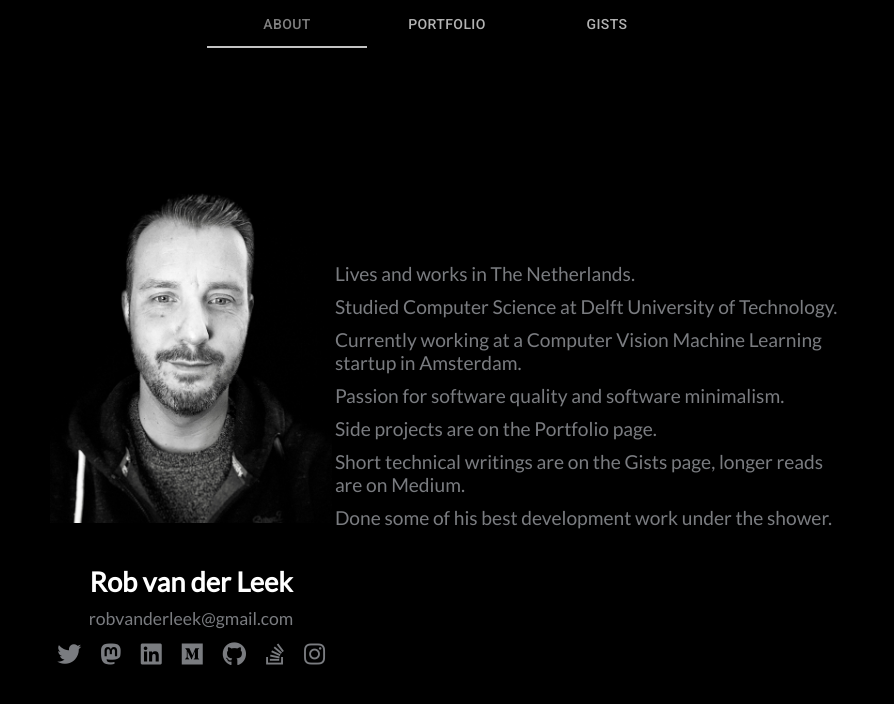
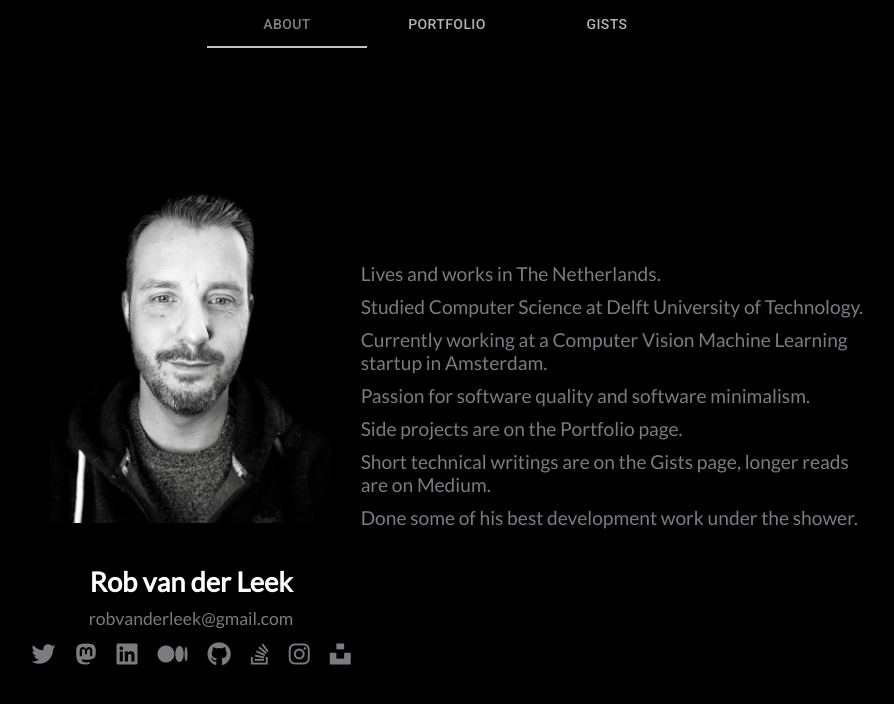
Before and after one commit to robvanderleek/robvanderleek.github.io, a React (Create React App) app: page /portfolio in a window 1280 px wide. Shown: the top 704 px of the page, without its empty margins (193-1087 px from the left). Built offline with nearby package versions, Linux system fonts and the light colour scheme.

Commit message:
Add link to Unsplash

```diff
--- a/public/index.html
+++ b/public/index.html
@@ -5,15 +5,10 @@
     <link rel="icon" href="%PUBLIC_URL%/favicon.ico"/>
     <meta name="viewport" content="width=device-width, initial-scale=1"/>
     <meta name="theme-color" content="#000000"/>
-    <meta
-            name="description"
-            content="Web site created using create-react-app"
-    />
+    <meta name="description" content="Homepage of Rob van der Leek"/>
     <link rel="apple-touch-icon" href="%PUBLIC_URL%/logo192.png"/>
     <link rel="stylesheet" href="https://fonts.googleapis.com/css?family=Roboto:300,400,500,700&display=swap"/>
-    <link rel="stylesheet" href="https://use.fontawesome.com/releases/v5.4.1/css/all.css"
-          integrity="sha384-5sAR7xN1Nv6T6+dT2mhtzEpVJvfS3NScPQTrOxhwjIuvcA67KV2R5Jz6kr4abQsz"
-          crossOrigin="anonymous"/>
+    <script src="https://kit.fontawesome.com/905a305d5f.js" crossorigin="anonymous"></script>
     <link rel="manifest" href="%PUBLIC_URL%/manifest.json"/>
     <title>Rob van der Leek's homepage</title>
 </head>
--- a/src/pages/about/About.js
+++ b/src/pages/about/About.js
@@ -23,10 +23,13 @@ export default function About() {
                         className="fab fa-stack-overflow"/></Hyperlink>
                     <Hyperlink href="https://www.instagram.com/robvanderleek"><i
                         className="fab fa-instagram"/></Hyperlink>
+                    <Hyperlink href="https://unsplash.com/@robvanderleek"><i
+                        className="fab fa-unsplash"/></Hyperlink>
                 </span>
             </Contact>
             <Info>
-                <p><Hyperlink href="https://registry.jsonresume.org/robvanderleek">Lives and works in The Netherlands.</Hyperlink></p>
+                <p><Hyperlink href="https://registry.jsonresume.org/robvanderleek">Lives and works in The
+                    Netherlands.</Hyperlink></p>
                 <p><Hyperlink href="https://www.dropbox.com/s/4cmayfumnvzlzml/thesis.pdf?dl=0">Studied Computer Science
                     at Delft University of Technology.</Hyperlink></p>
                 <p><Hyperlink href="https://keplervision.eu">Currently working at a Computer
@@ -38,7 +41,9 @@ export default function About() {
                     <Link to="/gists">Short technical writings are on the Gists page</Link>,&nbsp;
                     <Hyperlink href="https://robvanderleek.medium.com/">longer reads are on Medium.</Hyperlink>
                 </p>
-                <p>Done some of his best development work under the shower.</p>
+                <p><Hyperlink
+                    href="https://twitter.com/robvanderleek/status/1104328624218562561?s=20&t=SVuMvYeL2DKFfMVzwCkJ4w">Done
+                    some of his best development work under the shower.</Hyperlink></p>
             </Info>
         </AboutArea>
     );
```
